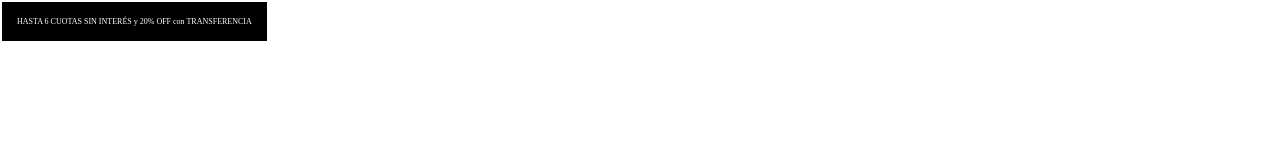
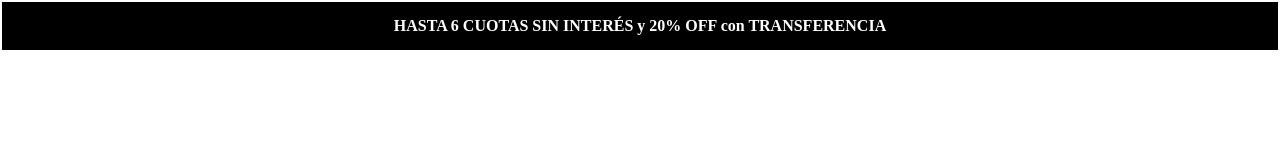
Before and after one commit to milagroscerrudo/repo-coder, a plain HTML site: page index.html in a window 1280 px wide. Drawn offline with Linux system fonts and the light colour scheme.

Commit message:
cree el anuncio

```diff
--- a/css/style.css
+++ b/css/style.css
@@ -3,19 +3,22 @@
     padding: 0;
 }
 
-.container-anuncio{
-  display: flex;
-  margin: 2px;
-}
+
 
 @media (max-width:767px){
 
 }
 
+.container-anuncio{
+  display: flex;
+  margin: 2px;
+  background-color: black;
+  justify-content: center;
+}
+
 .anuncio-inicio{
-       background-color: black;
-       color: white;
-       font-size: 0.5rem;
-       text-align: center;
-       padding: 15px;
+  color: white;
+  font-size: 1rem;
+  padding: 15px;
+
 }
--- a/index.html
+++ b/index.html
@@ -11,7 +11,7 @@
 </head>
 <body>
     <div class="container-anuncio">
-        <p class="anuncio-inicio">HASTA 6 CUOTAS SIN INTERÉS y 20% OFF con TRANSFERENCIA
+        <p class="anuncio-inicio"> <strong>HASTA 6 CUOTAS SIN INTERÉS y 20% OFF con TRANSFERENCIA</strong>
         </p>
     </div>
 
```
